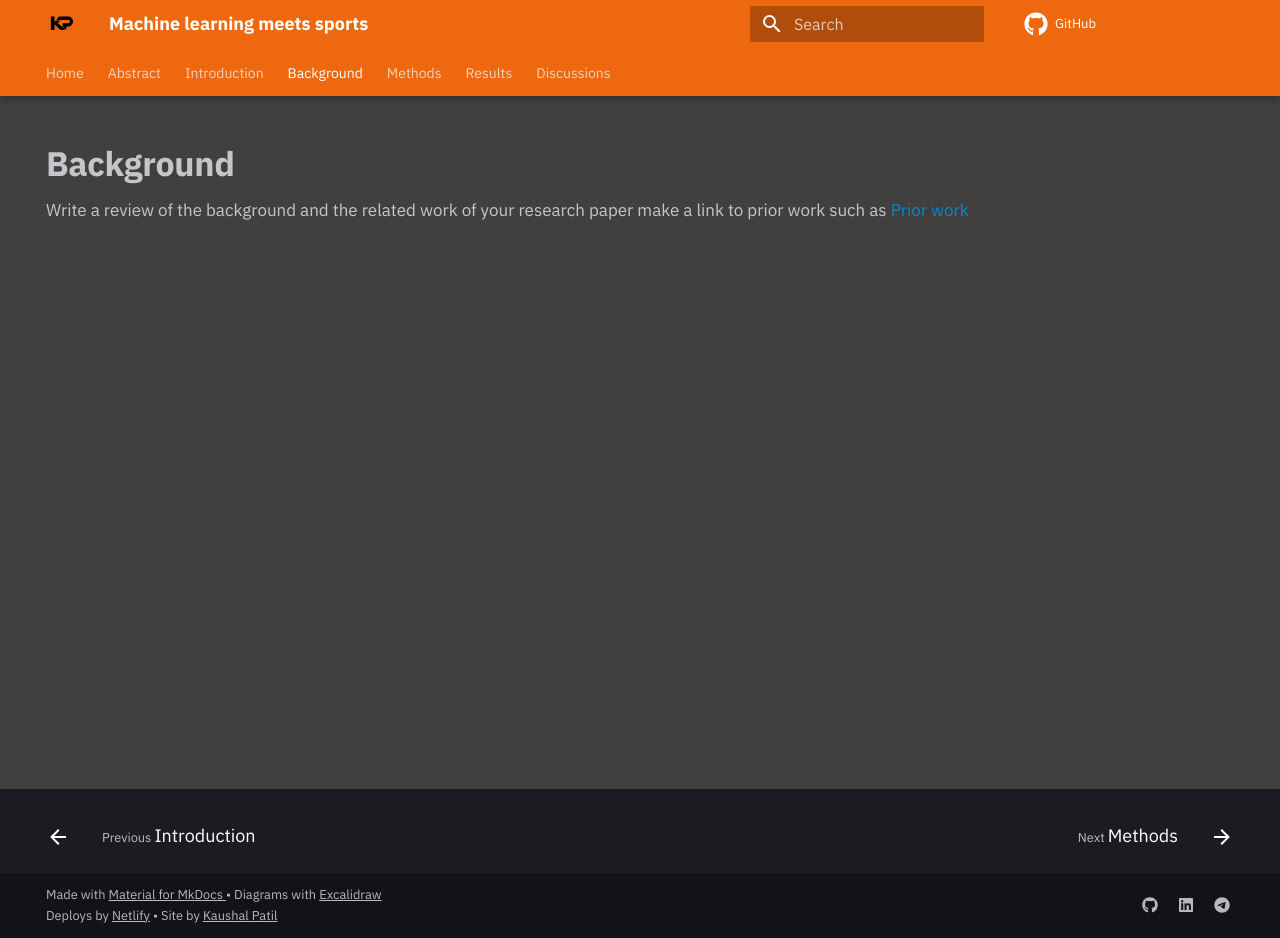
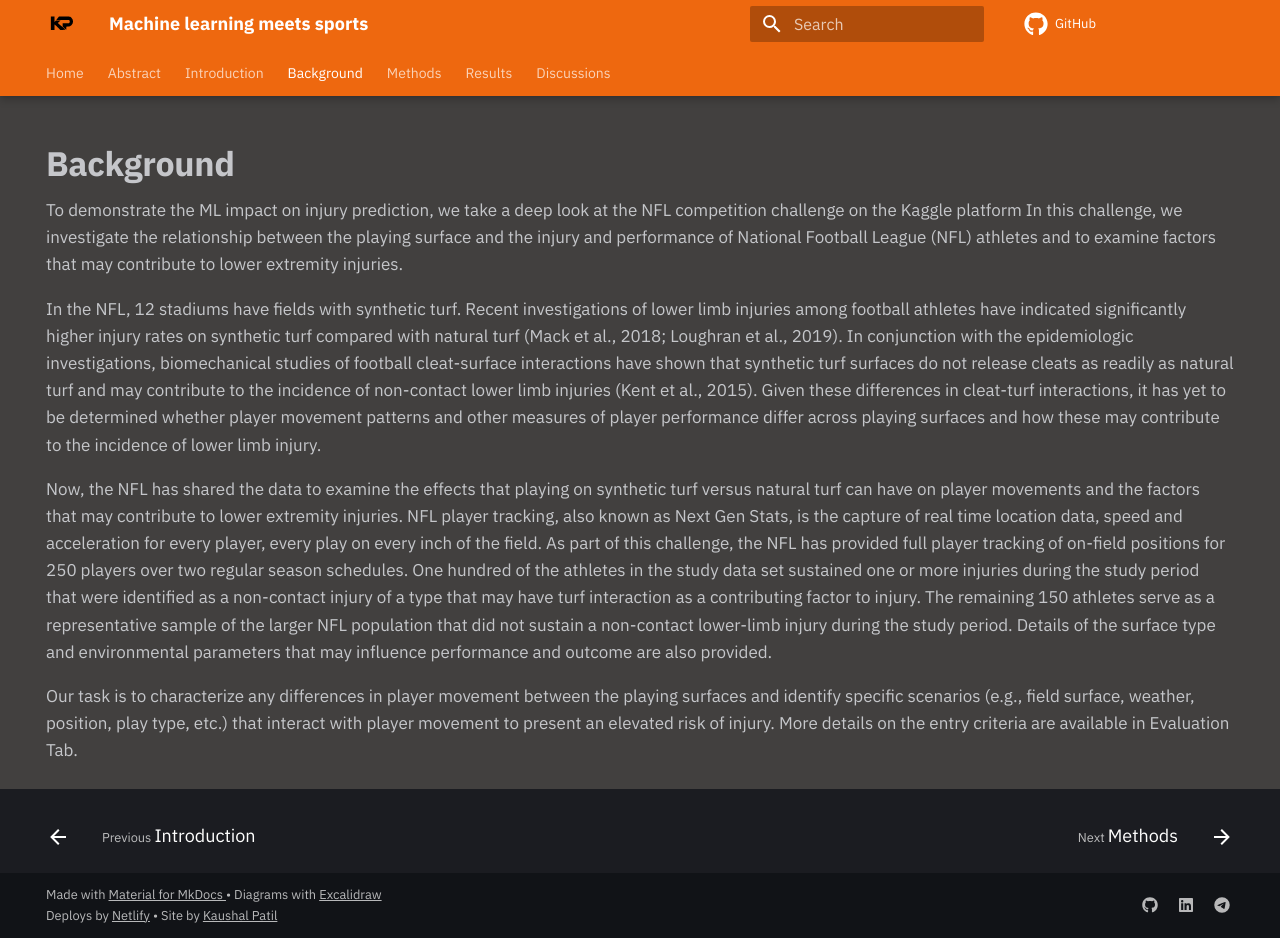
Before and after one commit to kaushal1014/research-paper-template-Athlete-Injuries, an MkDocs documentation site: the page built from docs/background/index.md, in a window 1280 px wide and 938 px high. Built offline with MkDocs 1.6.1 and Material for MkDocs 9.7.7, drawn with Linux system fonts in a browser that asks for light colours; some web fonts are replaced; comment, search, counter and statistics services are not loaded.

Commit message:
added background

```diff
--- a/docs/background/index.md
+++ b/docs/background/index.md
@@ -6,5 +6,10 @@ hide:
 
 # Background
 
-Write a review of the background and the related work of your research paper
-make a link to prior work such as [Prior work](https://www.kaggle.com/competitions/nfl-playing-surface-analytics/overview)
+To demonstrate the ML impact on injury prediction, we take a deep look at the NFL competition challenge on the Kaggle platform In this challenge, we investigate the relationship between the playing surface and the injury and performance of National Football League (NFL) athletes and to examine factors that may contribute to lower extremity injuries.
+
+In the NFL, 12 stadiums have fields with synthetic turf. Recent investigations of lower limb injuries among football athletes have indicated significantly higher injury rates on synthetic turf compared with natural turf (Mack et al., 2018; Loughran et al., 2019). In conjunction with the epidemiologic investigations, biomechanical studies of football cleat-surface interactions have shown that synthetic turf surfaces do not release cleats as readily as natural turf and may contribute to the incidence of non-contact lower limb injuries (Kent et al., 2015). Given these differences in cleat-turf interactions, it has yet to be determined whether player movement patterns and other measures of player performance differ across playing surfaces and how these may contribute to the incidence of lower limb injury.
+
+Now, the NFL has shared the data to examine the effects that playing on synthetic turf versus natural turf can have on player movements and the factors that may contribute to lower extremity injuries. NFL player tracking, also known as Next Gen Stats, is the capture of real time location data, speed and acceleration for every player, every play on every inch of the field. As part of this challenge, the NFL has provided full player tracking of on-field positions for 250 players over two regular season schedules. One hundred of the athletes in the study data set sustained one or more injuries during the study period that were identified as a non-contact injury of a type that may have turf interaction as a contributing factor to injury. The remaining 150 athletes serve as a representative sample of the larger NFL population that did not sustain a non-contact lower-limb injury during the study period. Details of the surface type and environmental parameters that may influence performance and outcome are also provided.
+
+Our task is to characterize any differences in player movement between the playing surfaces and identify specific scenarios (e.g., field surface, weather, position, play type, etc.) that interact with player movement to present an elevated risk of injury. More details on the entry criteria are available in Evaluation Tab.
```
